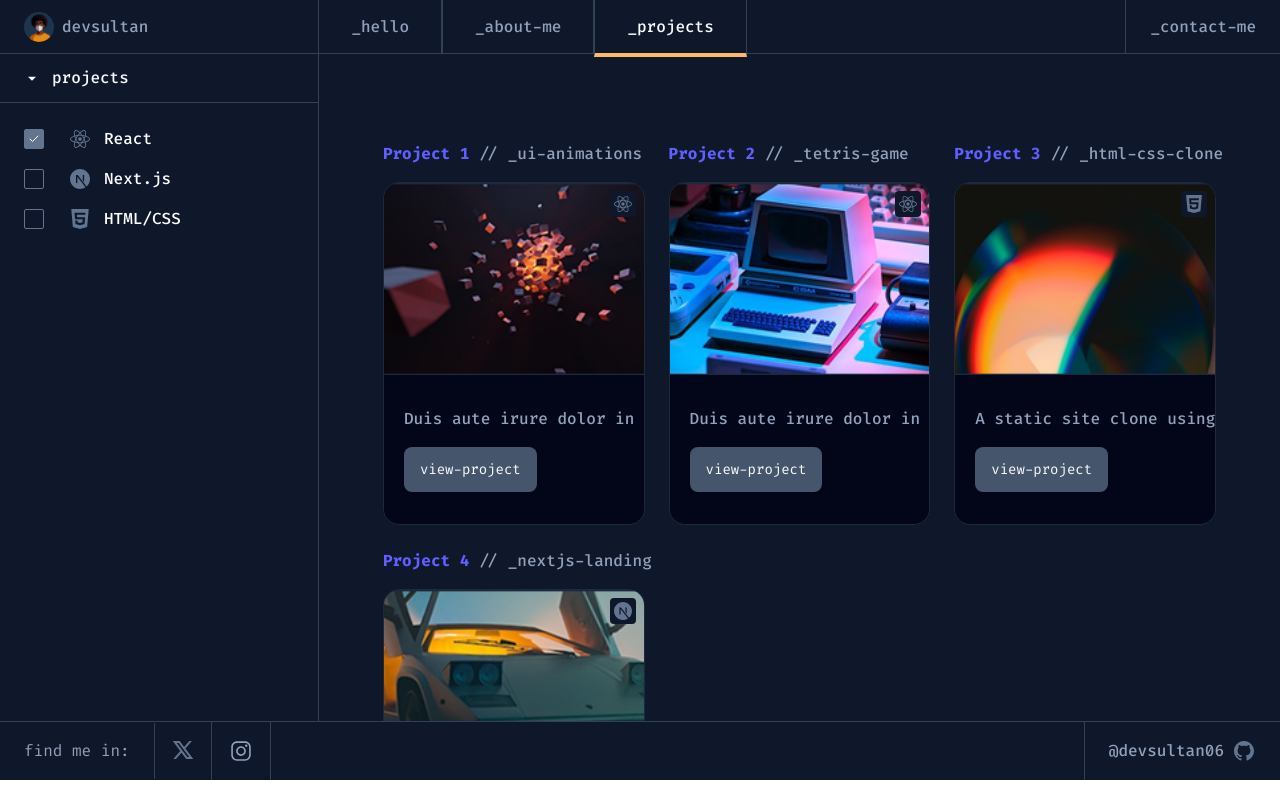
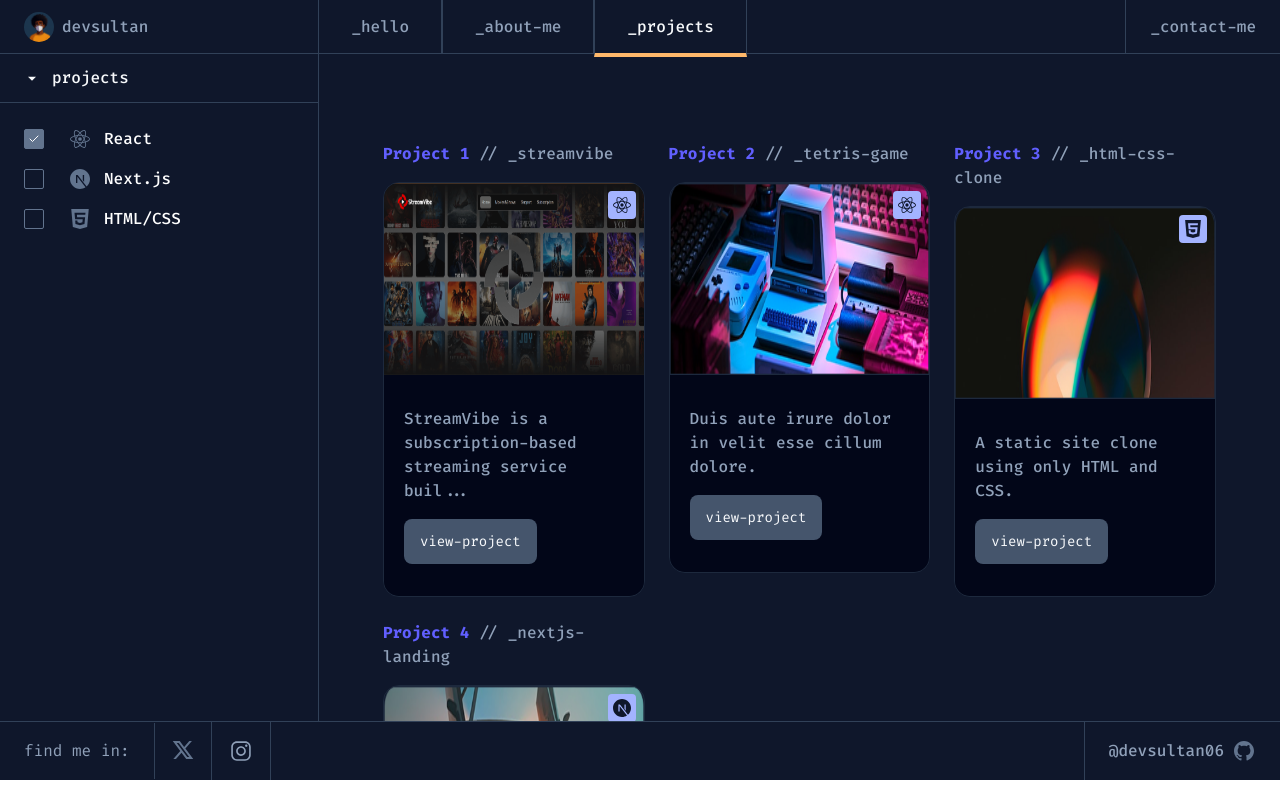
Before and after one commit to devsultan06/portfolio-devsultan06, a React (Vite) app: page /projects in a window 1280 px wide. Built offline with nearby package versions, Linux system fonts and the light colour scheme; a web font is replaced by a local one.

Commit message:
chore(update)

```diff
--- a/src/data/projects.ts
+++ b/src/data/projects.ts
@@ -18,9 +18,9 @@ export type Project = {
 
 export const projects: Project[] = [
     {
-        title: "Project 1",
-        slug: "ui-animations",
-        description: "Duis aute irure dolor in velit esse cillum dolore.",
+        title: "StreamVibe",
+        slug: "streamvibe",
+        description: "StreamVibe is a subscription-based streaming service built with ReactJS and Tailwind which provides thousands of internet-connected devices with access to an extensive selection of highly acclaimed TV series, films, anime, documentaries, and more.",
         image: "/images/pro1.png",
         tech: {
             id: "react",
--- a/src/index.css
+++ b/src/index.css
@@ -37,7 +37,7 @@
 }
 /* globals.css or your component css */
 .custom-scrollbar::-webkit-scrollbar {
-  width: 24px;
+  width: 5px;
     height: 20px; /* makes it appear shorter */
 
 }
@@ -66,9 +66,9 @@
 
 .custom-scrollbar2 {
   overflow-x: auto;
-  white-space: nowrap;
+
   scrollbar-width: thin; /* Firefox */
-  scrollbar-color: #4b5563 transparent; /* Thumb color and transparent track */
+  scrollbar-color: #62748E transparent; /* Thumb color and transparent track */
 }
 
 /* WebKit Browsers (Chrome, Edge, Safari) */
--- a/src/pages/projects/Projects.tsx
+++ b/src/pages/projects/Projects.tsx
@@ -21,7 +21,7 @@ const Projects = () => {
             <div className="h-[663px] max-1300:h-[667px] max-1300:overflow-y-auto flex max-900:flex-col">
                 <ProjectsSidebar />
 
-                <div className="flex-[3] overflow-y-auto custom-scrollbar2 bg-slate900 text-white overflow-hidden relative">
+                <div className="flex-[3] p-[64px] overflow-y-auto custom-scrollbar2 bg-slate900  overflow-hidden relative">
                     <ProjectsPanel
 
                     />
--- a/src/pages/projects/components/ProjectsPanel.tsx
+++ b/src/pages/projects/components/ProjectsPanel.tsx
@@ -2,7 +2,7 @@ import { projects } from "../../../data/projects"
 
 const ProjectsPanel = () => {
     return (
-        <div className="grid grid-cols-1 sm:grid-cols-3 gap-6 p-[64px] mt-6">
+        <div className="grid grid-cols-1 sm:grid-cols-3 md:grid-cols-3 gap-6  mt-6">
 
             {projects.map((project, index) => (
 
@@ -20,17 +20,21 @@ const ProjectsPanel = () => {
                             <img
                                 src={project.image}
                                 alt={project.slug}
-                                className="w-full h-48 object-cover"
+                                className="h-48 "
                             />
-                            <div className="absolute top-2 right-2 bg-[#0f172a] p-1 rounded">
+                            <div className="absolute top-2 right-2 bg-[#A3B3FF] p-[5px] rounded-[4px]">
                                 {
-                                    <project.tech.icon className="text-[#62748E] text-[18px]" />
+                                    <project.tech.icon className="text-[#0F172B] w-[18px] h-[18px]" />
                                 }
                             </div>
                         </div>
                         <div className="px-5 py-[32px] bg-[#020618]">
 
-                            <p className="text-[#90A1B9] font-[450]  mb-4">{project.description}</p>
+                            <p className="text-[#90A1B9] font-[450]  mb-4">
+                                {project.description.length > 60
+                                    ? `${project.description.slice(0, 57)}...`
+                                    : project.description}
+                            </p>
                             <button className="text-[14px] bg-[#45556C] px-4 py-3 rounded-[8px] text-[#F8FAFC]">
                                 view-project
                             </button>
```
Also changed, not shown: public/images/pro1.png.
